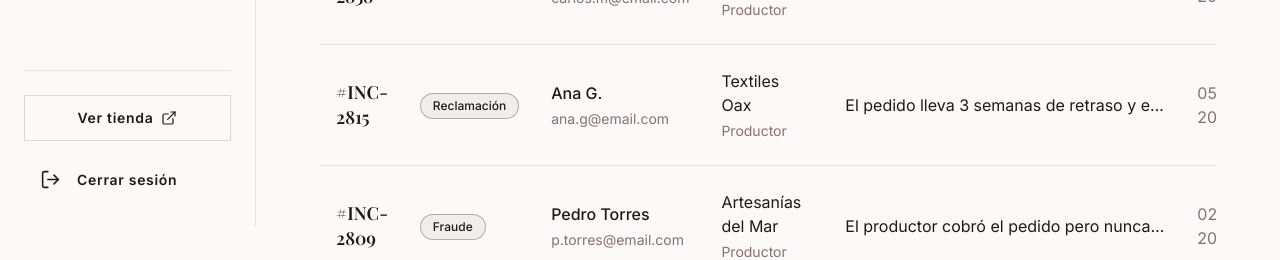
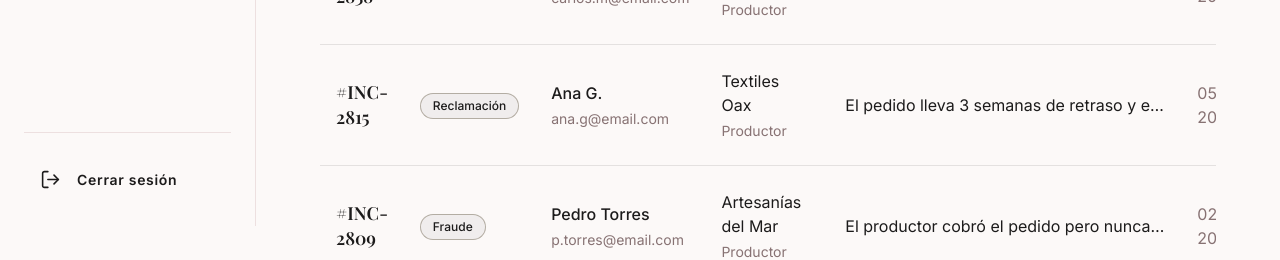
Before and after one commit to Life4Death04/mercado-artesanal-tesis, a React (Vite) app: page /admin/incidencias in a window 1280 px wide. Shown: the part 574-834 px from the top of the page. Built offline with nearby package versions, Linux system fonts and the light colour scheme.

Commit message:
feat: remove admin-specific footer links from SidebarFooter for cleaner producer view

```diff
--- a/src/componentes/layout/RoleSidebar.tsx
+++ b/src/componentes/layout/RoleSidebar.tsx
@@ -163,27 +163,7 @@ function SidebarFooter({
   isProducerAsConsumer: boolean
   onMobileClose?: () => void
 }) {
-  if (variant === 'admin') {
-    return (
-      <div className="mt-auto flex flex-col gap-4 border-t border-[color-mix(in_srgb,var(--color-outline-variant)_45%,transparent)] pt-6">
-        <NavLink
-          to="/productos"
-          className="text-label-md flex w-full items-center justify-center gap-2 border border-[color-mix(in_srgb,var(--color-on-surface)_15%,transparent)] px-4 py-3 text-[var(--color-on-surface)] transition-colors hover:border-[var(--color-primary-container)] hover:bg-[var(--color-primary-container)] hover:text-[var(--color-on-primary)]"
-        >
-          Ver tienda
-          <ExternalLink size={16} strokeWidth={1.8} />
-        </NavLink>
-        <NavLink
-          to="/login"
-          onClick={onMobileClose}
-          className="text-label-md flex items-center gap-4 rounded-[var(--radius-lg)] px-4 py-3 text-[var(--color-secondary)] transition-colors hover:bg-[var(--color-surface-container-low)] hover:text-[var(--color-on-surface)]"
-        >
-          <LogOut size={21} strokeWidth={1.8} />
-          <span>Cerrar sesión</span>
-        </NavLink>
-      </div>
-    )
-  }
+
 
   if (variant === 'producer') {
     return (
```
